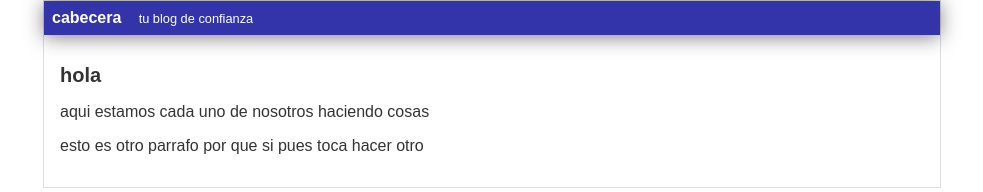
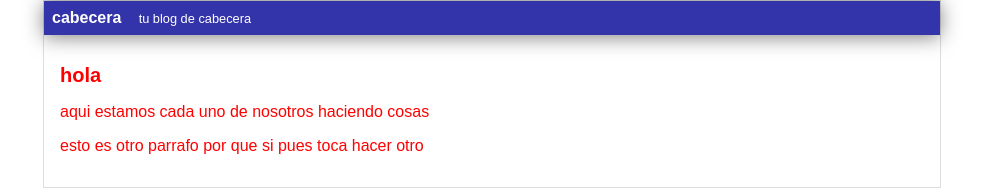
Before and after one commit to jcmunozo/hyperblog, a plain HTML site: page blogpost.html in a window 1280 px wide. Shown: the whole page, without its empty margins (148-1131 px from the left). Drawn offline with Linux system fonts and the light colour scheme.

Commit message:
modifique la cabecera y el color del texto

```diff
--- a/blogpost.html
+++ b/blogpost.html
@@ -12,7 +12,7 @@
         <div id="cabecera">
             cabecera
             <span id="tagline">
-                tu blog de confianza
+                tu blog de cabecera
             </span>
         </div>
         <div id="post">
--- a/css/stilos.css
+++ b/css/stilos.css
@@ -1,5 +1,5 @@
 body{
-    color: #333;
+    color: red;
     text-align: left;
     font-family: arial;
     font-size: 16px;
```
